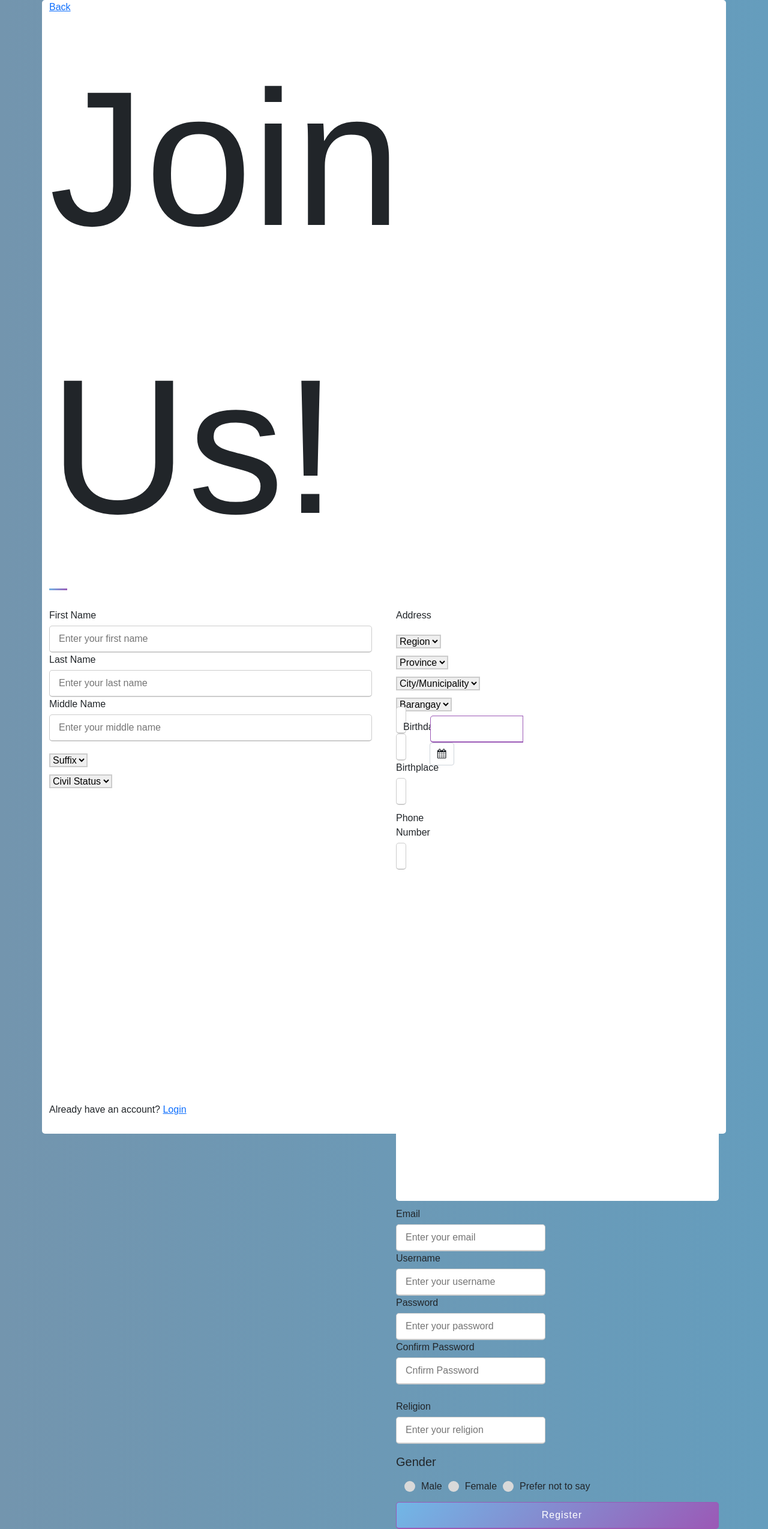
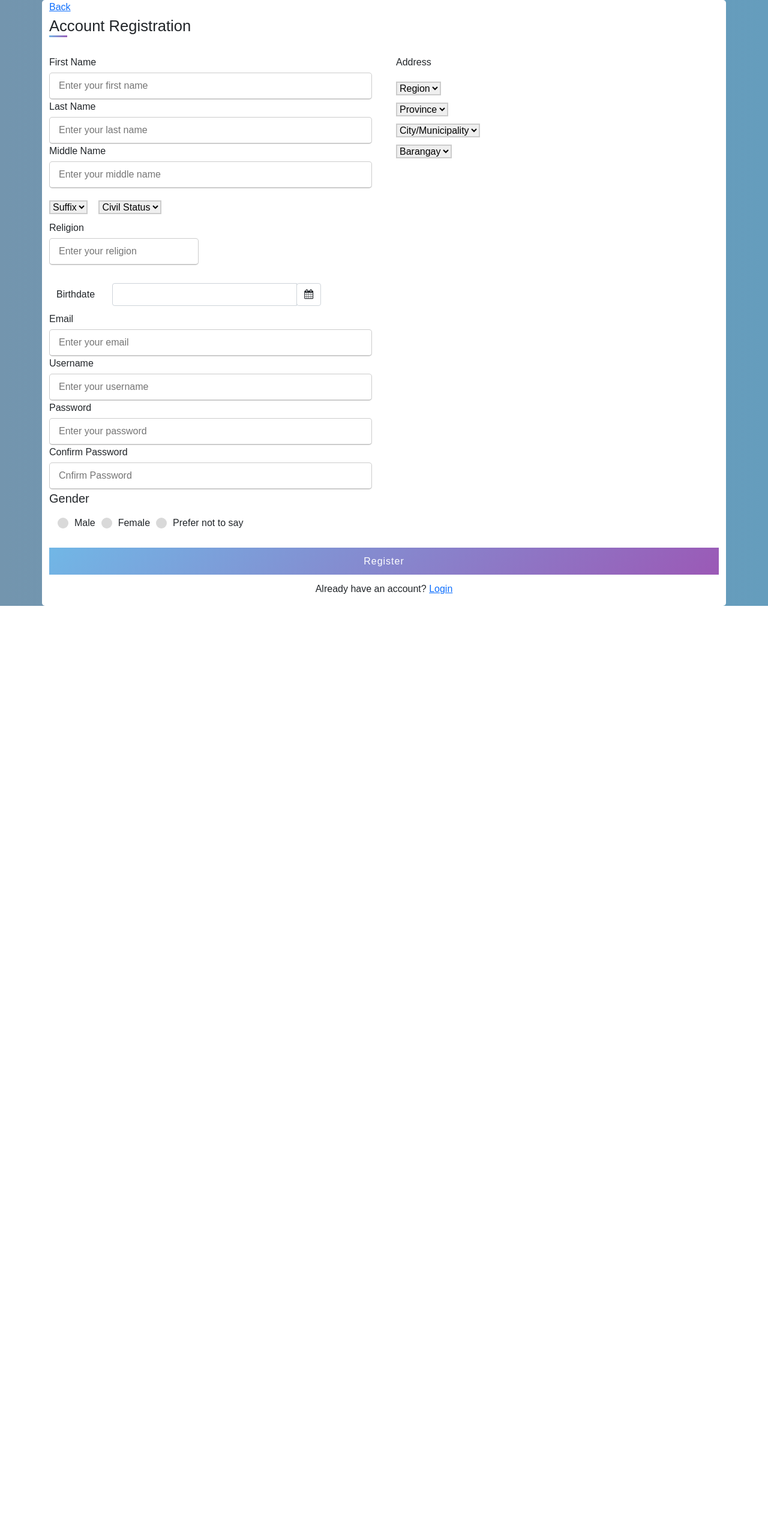
Before and after one commit to lukeeetoledo/BARIS, a PHP site: page /ElectiveProject/signup.php in a window 1280 px wide. Shown: the whole page at 60% size. After the commit the page ends 1010 px from the top, so only its background shows below. Run offline with PHP 8.4, Linux system fonts and the light colour scheme; data that the repository does not hold is empty.

Commit message:
Sign Up - Update

```diff
--- a/CSS/signup.css
+++ b/CSS/signup.css
@@ -24,7 +24,7 @@ body{
 }
 
 .container .title{
-    font-size: 25vw;
+    font-size: 2vw;
     font-weight: 500;
     position: relative;
 }
@@ -149,7 +149,7 @@ form .button input{
     outline: none;
     color: #fff;
     border: none;
-    font-size: 98px;
+    font-size: 16px;
     font-weight: 500;
     text-align: center;
     letter-spacing: 1px;
--- a/signup.php
+++ b/signup.php
@@ -4,6 +4,7 @@ include 'API_region.php';
 
 <!DOCTYPE html>
 <html lang="en">
+
 <head>
     <meta charset="UTF-8">
     <title>Signup</title>
@@ -19,38 +20,44 @@ include 'API_region.php';
     <script src="https://cdnjs.cloudflare.com/ajax/libs/bootstrap-datepicker/1.9.0/js/bootstrap-datepicker.min.js"></script>
 
 </head>
+
 <body>
     <div class="container">
         <form action="#">
             <div class="form-content">
                 <a href="index.php">Back</a>
-                <div class="title">Join Us!</div>
+                <div class="title"> Account Registration</div>
                 <div class="user-details">
                     <div class="input-box">
                         <span class="details">First Name</span>
                         <input type="text" name="txt_Fname" placeholder="Enter your first name" required>
                         <span class="details">Last Name</span>
-                        <input type="text" name="txt_Lname"placeholder="Enter your last name" required>
+                        <input type="text" name="txt_Lname" placeholder="Enter your last name" required>
                         <span class="details">Middle Name</span>
                         <input type="text" name="txt_Mnamae" placeholder="Enter your middle name" required>
 
-                        <div class="form-wrapper" required>
-                            <select name="" class="civilstatus">
-                                <option value="civilstatus" name="txt_Suffix" disabled selected>Suffix</option>
-                                <option value="single">Jr.</option>
-                                <option value="married">Sr.</option>
-                                <option value="divorced">II</option>
-                                <option value="widowed">III</option>
+
+                        <div class="form-wrapper" required style="display: inline-block;">
+                            <select name="txt_Suffix" class="civilstatus">
+                                <option value="civilstatus" disabled selected>Suffix</option>
+                                <option value="Jr.">Jr.</option>
+                                <option value="Sr.">Sr.</option>
+                                <option value="II">II</option>
+                                <option value="III">III</option>
                             </select>
                         </div>
-                         <div class="form-wrapper" required>
-                            <select name="" class="civilstatus">
-                                <option value="civilstatus" name="txt_Civilstatus" disabled selected>Civil Status</option>
+                        <div class="form-wrapper" required style="display: inline-block;margin-left:75px">
+                            <select name="txt_Civilstatus" class="civilstatus">
+                                <option disabled selected>Civil Status</option>
                                 <option value="single">Single</option>
                                 <option value="married">Married</option>
                                 <option value="divorced">Divorced</option>
                                 <option value="widowed">Widowed</option>
                             </select>
+                        </div>
+                        <div class="input-box">
+                        <span class="details">Religion</span>
+                        <input type="password" name="txt_Religion" placeholder="Enter your religion" required>
                     </div>
                     </div>
 
@@ -60,38 +67,26 @@ include 'API_region.php';
                         <?php echo $region_combo_box; ?>
                         <!-- PROVINCE -->
                         <div id="province" class="form-wrapper" required>
-                            <select name="txt_province" class="civilstatus">
+                            <select name="txt_Province" class="civilstatus">
                                 <option disabled selected>Province</option>
                             </select>
                         </div>
                         <!-- CITYMUNICIPALITY -->
                         <div id="citymun" class="form-wrapper" required>
-                            <select  name="txt_citymun" class="civilstatus">
+                            <select name="txt_Citymunicipality" class="civilstatus">
                                 <option disabled selected>City/Municipality</option>
                             </select>
                         </div>
                         <!-- BARANGAY -->
                         <div id="barangay" class="form-wrapper" required>
-                            <select  name="txt_barangay" class="civilstatus">
+                            <select name="txt_Barangay" class="civilstatus">
                                 <option disabled selected>Barangay</option>
                             </select>
                         </div>
-                        <div class="form-wrapper" required>
-                            <input type="text" name="txt_Citymunicipality" placeholder="City/Municipality" required>
-                            <input type="text" name="txt_Barangay" placeholder="Barangay" required>
-                            <span class="details">Birthplace</span>
-                            <input type="text" name="txt_Region"placeholder="Birthplace" required>
 
-                                <div class="input-box">
-                            <span class="details">Phone Number</span>
-                            <input type="text" namae="txt_Contactnumber"placeholder="Phone Number" required>
                     </div>
-                        </div>
-
-
-                    <body style="background-color: ivory;">
+                    <body>
                         <section class="container">
-                            <form>
                             <div class="row form-group">
                                 <label for="date" class="col-sm-1 col-form-label">Birthdate</label>
                                 <div class="col-sm-4">
@@ -105,14 +100,13 @@ include 'API_region.php';
                                     </div>
                                 </div>
                             </div>
-                            </form>
                         </section>
                         <script type="text/javascript">
                             $(function() {
                                 $('#datepicker').datepicker();
                             });
                         </script>
-
+                        </body>
 
                     <div class="input-box">
                         <span class="details">Email</span>
@@ -123,12 +117,6 @@ include 'API_region.php';
                         <input type="password" name="txt_Password" placeholder="Enter your password" required>
                         <span class="details">Confirm Password</span>
                         <input type="text" name="txt_Confirmpassword" placeholder="Cnfirm Password" required>
-                    </div>
-                    <div class="input-box">
-                        <span class="details">Religion</span>
-                        <input type="password" name="txt_Religion" placeholder="Enter your religion" required>
-                    </div>
-
                         <div class="gender-details">
                         <input type="radio" name="gender" id="dot-1">
                         <input type="radio" name="gender" id="dot-2">
@@ -147,14 +135,13 @@ include 'API_region.php';
                                 <span class="dot three"></span>
                                 <span class="gender">Prefer not to say</span>
                             </label>
-
                         </div>
-
-                    <div class="button" >
-                    <input type="submit" value="Register">
                     </div>
                     </div>
 
+                        <div class="button">
+                            <input type="submit" value="Register"/>
+                        </div>
                     </div>
                 <div>
                     <p class="text-center">Already have an account? <a href="login.php">Login</a></p>
@@ -163,10 +150,11 @@ include 'API_region.php';
         </form>
     </div>
 </body>
+
 </html>
 
 <script>
-    function Get_Province(region_code){
+    function Get_Province(region_code) {
         var x = document.getElementById("province");
         var y = document.getElementById("citymun");
         var z = document.getElementById("barangay");
@@ -183,7 +171,8 @@ include 'API_region.php';
         xhttp.open("GET", "API_province.php?region=" + region_code);
         xhttp.send();
     }
-    function Get_CityMun(province_code){
+
+    function Get_CityMun(province_code) {
         var x = document.getElementById("citymun");
         var y = document.getElementById("s_region");
         var z = document.getElementById("barangay");
@@ -198,7 +187,8 @@ include 'API_region.php';
         xhttp.open("GET", "API_citymun.php?region=" + region_code + "&province=" + province_code);
         xhttp.send();
     }
-    function Get_Barangay(citymun_code){
+
+    function Get_Barangay(citymun_code) {
         var x = document.getElementById("barangay");
         var y = document.getElementById("s_province");
         var z = document.getElementById("s_region");
```
Lines whose indentation alone changed are shown as unchanged.
